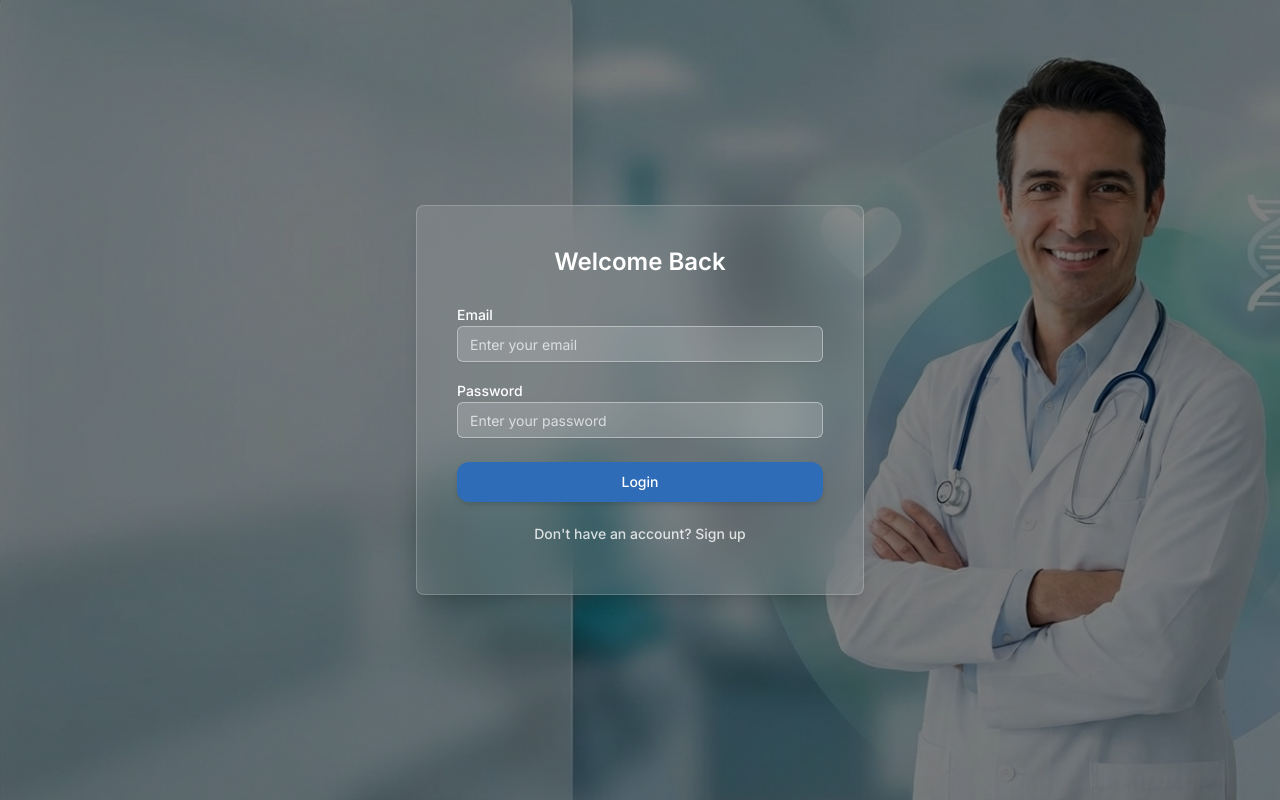
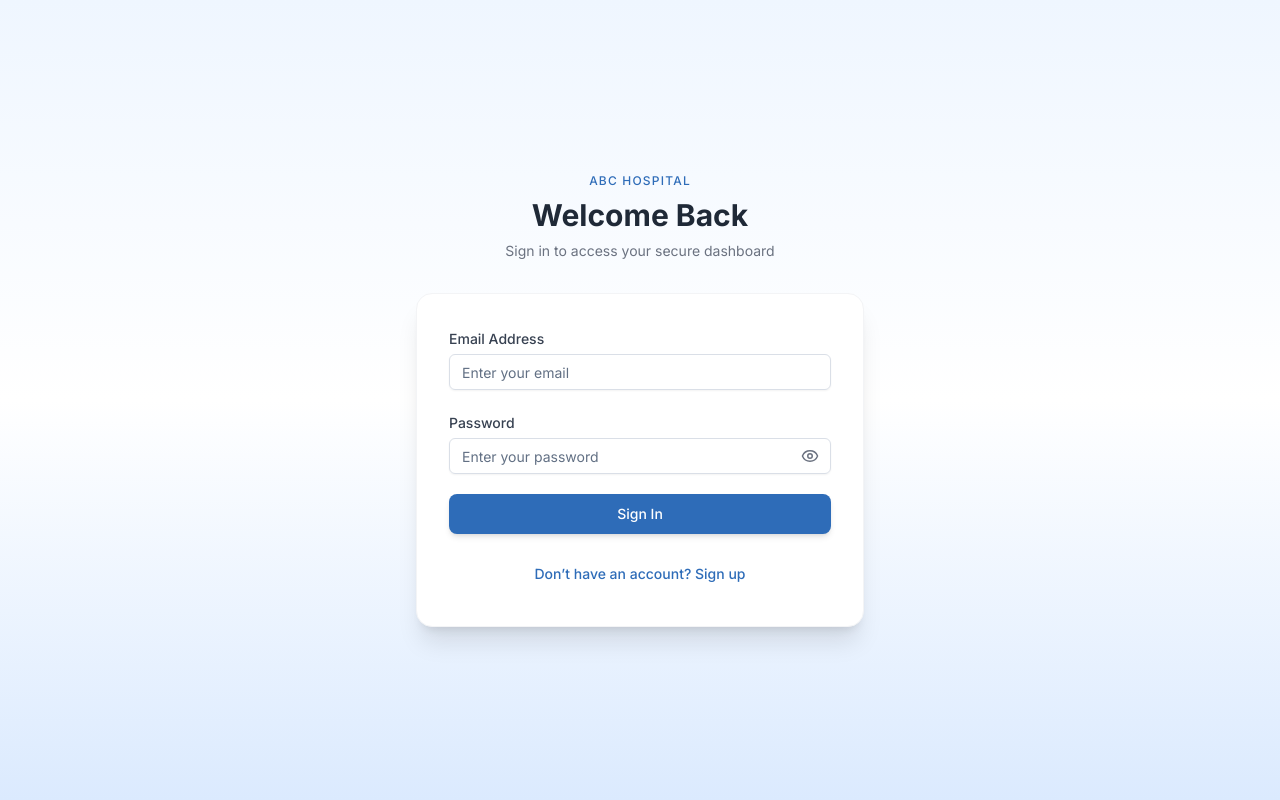
Before and after one commit to Nadun24617/Hospital-Total-Operation-Management-System, a React (Vite) app in the folder frontend/: page /login in a window 1280 px wide. Built offline with nearby package versions, Linux system fonts and the light colour scheme.

Commit message:
Redesign UI for Login and Signup pages

```diff
--- a/frontend/src/pages/Login.tsx
+++ b/frontend/src/pages/Login.tsx
@@ -3,20 +3,23 @@ import { useNavigate } from 'react-router-dom';
 import axios from 'axios';
 import Signup from './Signup';
 import { useAuth } from '../auth';
-import loginBackground from '../assets/Login-Background.png';
+import { Eye, EyeOff } from 'lucide-react';
 import { Button } from '@/components/ui/button';
 import { Input } from '@/components/ui/input';
 import { Label } from '@/components/ui/label';
 import { Alert, AlertDescription } from '@/components/ui/alert';
 
+
 export default function Login() {
   const [email, setEmail] = useState('');
   const [password, setPassword] = useState('');
+  const [showPassword, setShowPassword] = useState(false);
   const [error, setError] = useState('');
   const [showSignup, setShowSignup] = useState(false);
   const [banner, setBanner] = useState('');
   const { login } = useAuth();
   const navigate = useNavigate();
+
 
   const handleSubmit = async (e: React.FormEvent) => {
     e.preventDefault();
@@ -59,62 +62,99 @@ export default function Login() {
   }
 
 return (
-    <div
-      className="relative flex min-h-screen items-center justify-center bg-cover bg-center bg-no-repeat"
-      style={{ backgroundImage: `url(${loginBackground})` }}
-    >
-      <div className="absolute inset-0 bg-black/50" />
-      <form
-        onSubmit={handleSubmit}
-        className="relative z-10 w-full max-w-md rounded-lg border border-white/20 bg-white/10 p-10 text-white shadow-lg backdrop-blur-xl"
-      >
-        <h2 className="text-2xl font-semibold mb-6 text-center">Welcome Back</h2>
+  <div className="min-h-screen flex items-center justify-center bg-gradient-to-b from-blue-50 via-white to-blue-100 px-6">
+
+    <div className="w-full max-w-md">
+
+      {/* Branding */}
+      <div className="text-center mb-8">
+        <p className="text-xs uppercase tracking-widest text-primary font-medium">
+          ABC Hospital
+        </p>
+        <h1 className="text-3xl font-bold text-gray-800 mt-2">
+          Welcome Back
+        </h1>
+        <p className="text-gray-500 text-sm mt-2">
+          Sign in to access your secure dashboard
+        </p>
+      </div>
+
+      {/* Login Card */}
+      <div className="bg-white rounded-2xl shadow-xl p-8 border border-gray-100">
+
         {error && (
-          <Alert variant="destructive" className="mb-4 bg-red-500/20 border-red-400/30">
-            <AlertDescription className="text-red-200 text-sm">{error}</AlertDescription>
+          <Alert variant="destructive" className="mb-4">
+            <AlertDescription>{error}</AlertDescription>
           </Alert>
         )}
+
         {banner && (
-          <Alert className="mb-4 bg-emerald-500/20 border-emerald-400/30">
-            <AlertDescription className="text-emerald-200 text-sm">{banner}</AlertDescription>
+          <Alert className="mb-4 bg-emerald-50 border-emerald-200 text-emerald-700">
+            <AlertDescription>{banner}</AlertDescription>
           </Alert>
         )}
-        <div className="mb-4">
-          <Label htmlFor="email" className="mb-1 font-medium text-white">Email</Label>
+
+        <form onSubmit={handleSubmit} className="space-y-5">
+
+          <div>
+            <Label htmlFor="email" className="text-gray-700">
+              Email Address
+            </Label>
             <Input
               id="email"
               type="email"
-            className="bg-white/15 border-white/40 text-white placeholder:text-white/70 focus-visible:ring-white/50"
               value={email}
               onChange={e => setEmail(e.target.value)}
               placeholder="Enter your email"
+              className="mt-1"
               required
             />
           </div>
-        <div className="mb-6">
-          <Label htmlFor="password" className="mb-1 font-medium text-white">Password</Label>
+<div>
+  <Label htmlFor="password" className="text-gray-700">
+    Password
+  </Label>
+
+  <div className="relative mt-1">
     <Input
       id="password"
-            type="password"
-            className="bg-white/15 border-white/40 text-white placeholder:text-white/70 focus-visible:ring-white/50"
+      type={showPassword ? 'text' : 'password'}
       value={password}
       onChange={e => setPassword(e.target.value)}
       placeholder="Enter your password"
+      className="pr-10"
       required
     />
+
+    <button
+      type="button"
+      onClick={() => setShowPassword(prev => !prev)}
+      className="absolute inset-y-0 right-3 flex items-center text-gray-500 hover:text-primary"
+    >
+      {showPassword ? <EyeOff size={18} /> : <Eye size={18} />}
+    </button>
   </div>
-        <Button type="submit" className="w-full mb-3 bg-primary hover:bg-primary/90 text-white font-medium">
-          Login
+</div>
+
+          <Button
+            type="submit"
+            className="w-full mt-4 bg-primary hover:bg-primary/90 text-white font-medium rounded-lg"
+          >
+            Sign In
           </Button>
+
           <Button
             type="button"
             variant="link"
-          className="w-full text-sm text-white/80 hover:text-white"
+            className="w-full text-sm text-primary mt-2"
             onClick={() => setShowSignup(true)}
           >
-          Don't have an account? Sign up
+            Don’t have an account? Sign up
           </Button>
+
         </form>
+      </div>
+    </div>
   </div>
 );
 }
--- a/frontend/src/pages/Signup.tsx
+++ b/frontend/src/pages/Signup.tsx
@@ -1,6 +1,6 @@
 import { useState } from 'react';
 import axios from 'axios';
-import loginBackground from '../assets/Login-Background.png';
+import { Eye, EyeOff } from 'lucide-react';
 import { Button } from '@/components/ui/button';
 import { Input } from '@/components/ui/input';
 import { Label } from '@/components/ui/label';
@@ -24,6 +24,8 @@ export default function Signup({ onSuccess, onCancel }: SignupProps) {
   const [form, setForm] = useState(initialForm);
   const [error, setError] = useState('');
   const [success, setSuccess] = useState('');
+  const [showPassword, setShowPassword] = useState(false);
+  const [showConfirmPassword, setShowConfirmPassword] = useState(false);
 
   const handleChange = (e: React.ChangeEvent<HTMLInputElement>) => {
     setForm({ ...form, [e.target.name]: e.target.value });
@@ -57,114 +59,180 @@ export default function Signup({ onSuccess, onCancel }: SignupProps) {
   };
 
   return (
-    <div
-      className="relative flex min-h-screen items-center justify-center bg-cover bg-center bg-no-repeat"
-      style={{ backgroundImage: `url(${loginBackground})` }}
-    >
-      <div className="absolute inset-0 bg-black/50" />
-      <form
-        onSubmit={handleSubmit}
-        className="relative z-10 w-full max-w-2xl rounded-lg border border-white/20 bg-white/10 p-10 text-white shadow-lg backdrop-blur-xl"
-      >
-        <h2 className="text-2xl font-semibold mb-6 text-center">Create an Account</h2>
+  <div className="min-h-screen flex items-center justify-center bg-gradient-to-b from-blue-50 via-white to-blue-100 px-6 py-12">
+
+    <div className="w-full max-w-2xl">
+
+      {/* Branding */}
+      <div className="text-center mb-8">
+        <p className="text-xs uppercase tracking-widest text-primary font-medium">
+          ABC Hospital
+        </p>
+        <h1 className="text-3xl font-bold text-gray-800 mt-2">
+          Create Your Account
+        </h1>
+        <p className="text-gray-500 text-sm mt-2">
+          Register to access appointments, records, and hospital services
+        </p>
+      </div>
+
+      {/* Signup Card */}
+      <div className="bg-white rounded-2xl shadow-xl p-8 md:p-10 border border-gray-100">
+
         {error && (
-          <Alert variant="destructive" className="mb-4 bg-red-500/20 border-red-400/30">
-            <AlertDescription className="text-red-200 text-sm">{error}</AlertDescription>
+          <Alert variant="destructive" className="mb-4">
+            <AlertDescription>{error}</AlertDescription>
           </Alert>
         )}
+
         {success && (
-          <Alert className="mb-4 bg-emerald-500/20 border-emerald-400/30">
-            <AlertDescription className="text-emerald-200 text-sm">{success}</AlertDescription>
+          <Alert className="mb-4 bg-emerald-50 border-emerald-200 text-emerald-700">
+            <AlertDescription>{success}</AlertDescription>
           </Alert>
         )}
-        <div className="mb-4 flex flex-col gap-4 md:flex-row">
-          <div className="w-full md:w-1/2">
-            <Label htmlFor="firstName" className="mb-1 font-medium text-white">First Name</Label>
+
+        <form onSubmit={handleSubmit} className="space-y-5">
+
+          {/* Name Row */}
+          <div className="grid grid-cols-1 md:grid-cols-2 gap-5">
+            <div>
+              <Label htmlFor="firstName" className="text-gray-700">
+                First Name
+              </Label>
               <Input
                 id="firstName"
                 name="firstName"
                 type="text"
-              className="bg-white/15 border-white/40 text-white placeholder:text-white/70 focus-visible:ring-white/50"
                 value={form.firstName}
                 onChange={handleChange}
+                className="mt-1"
                 required
               />
             </div>
-          <div className="w-full md:w-1/2">
-            <Label htmlFor="lastName" className="mb-1 font-medium text-white">Last Name</Label>
+
+            <div>
+              <Label htmlFor="lastName" className="text-gray-700">
+                Last Name
+              </Label>
               <Input
                 id="lastName"
                 name="lastName"
                 type="text"
-              className="bg-white/15 border-white/40 text-white placeholder:text-white/70 focus-visible:ring-white/50"
                 value={form.lastName}
                 onChange={handleChange}
+                className="mt-1"
                 required
               />
             </div>
           </div>
-        <div className="mb-4">
-          <Label htmlFor="email" className="mb-1 font-medium text-white">Email</Label>
+
+          {/* Email */}
+          <div>
+            <Label htmlFor="email" className="text-gray-700">
+              Email Address
+            </Label>
             <Input
               id="email"
               name="email"
               type="email"
-            className="bg-white/15 border-white/40 text-white placeholder:text-white/70 focus-visible:ring-white/50"
               value={form.email}
               onChange={handleChange}
+              className="mt-1"
               required
             />
           </div>
-        <div className="mb-4">
-          <Label htmlFor="phone" className="mb-1 font-medium text-white">Phone Number</Label>
+
+          {/* Phone */}
+          <div>
+            <Label htmlFor="phone" className="text-gray-700">
+              Phone Number
+            </Label>
             <Input
               id="phone"
               name="phone"
               type="tel"
-            className="bg-white/15 border-white/40 text-white placeholder:text-white/70 focus-visible:ring-white/50"
               value={form.phone}
               onChange={handleChange}
+              className="mt-1"
               required
             />
           </div>
-        <div className="mb-4">
-          <Label htmlFor="password" className="mb-1 font-medium text-white">Password</Label>
+
+          {/* Password Row */}
+          <div className="grid grid-cols-1 md:grid-cols-2 gap-5">
+            <div>
+              <Label htmlFor="password" className="text-gray-700">
+                Password
+              </Label>
+              <div className="relative mt-1">
             <Input
                 id="password"
                 name="password"
-            type="password"
-            className="bg-white/15 border-white/40 text-white placeholder:text-white/70 focus-visible:ring-white/50"
+                type={showPassword ? 'text' : 'password'}
                 value={form.password}
                 onChange={handleChange}
+                className="pr-10"
                 required
             />
+
+              <button
+                  type="button"
+                  onClick={() => setShowPassword(prev => !prev)}
+                  className="absolute inset-y-0 right-3 flex items-center text-gray-500 hover:text-primary"
+                >
+                  {showPassword ? <EyeOff size={18} /> : <Eye size={18} />}
+                </button>
               </div>
-        <div className="mb-6">
-          <Label htmlFor="confirmPassword" className="mb-1 font-medium text-white">Confirm Password</Label>
+            </div>
+
+            <div>
+              <Label htmlFor="confirmPassword" className="text-gray-700">
+                Confirm Password
+              </Label>
+              <div className="relative mt-1">
               <Input
                 id="confirmPassword"
                 name="confirmPassword"
-            type="password"
-            className="bg-white/15 border-white/40 text-white placeholder:text-white/70 focus-visible:ring-white/50"
+                type={showConfirmPassword ? 'text' : 'password'}
                 value={form.confirmPassword}
                 onChange={handleChange}
+                className="pr-10"
                 required
               />
+
+              <button
+                type="button"
+                onClick={() => setShowConfirmPassword(prev => !prev)}
+                className="absolute inset-y-0 right-3 flex items-center text-gray-500 hover:text-primary"
+              >
+                {showConfirmPassword ? <EyeOff size={18} /> : <Eye size={18} />}
+              </button>
             </div>
-        <Button type="submit" className="w-full mb-3 bg-primary hover:bg-primary/90 text-white font-medium">
-          Sign Up
+            </div>
+          </div>
+
+          {/* Submit */}
+          <Button
+            type="submit"
+            className="w-full mt-4 bg-primary hover:bg-primary/90 text-white font-medium rounded-lg"
+          >
+            Create Account
           </Button>
+
           {onCancel && (
             <Button
               type="button"
               variant="link"
-            className="w-full text-sm text-white/80 hover:text-white"
+              className="w-full text-sm text-primary mt-2"
               onClick={onCancel}
             >
               Already have an account? Log in
             </Button>
           )}
+
         </form>
+      </div>
+    </div>
   </div>
 );
 }
```
Lines whose indentation alone changed are shown as unchanged.
